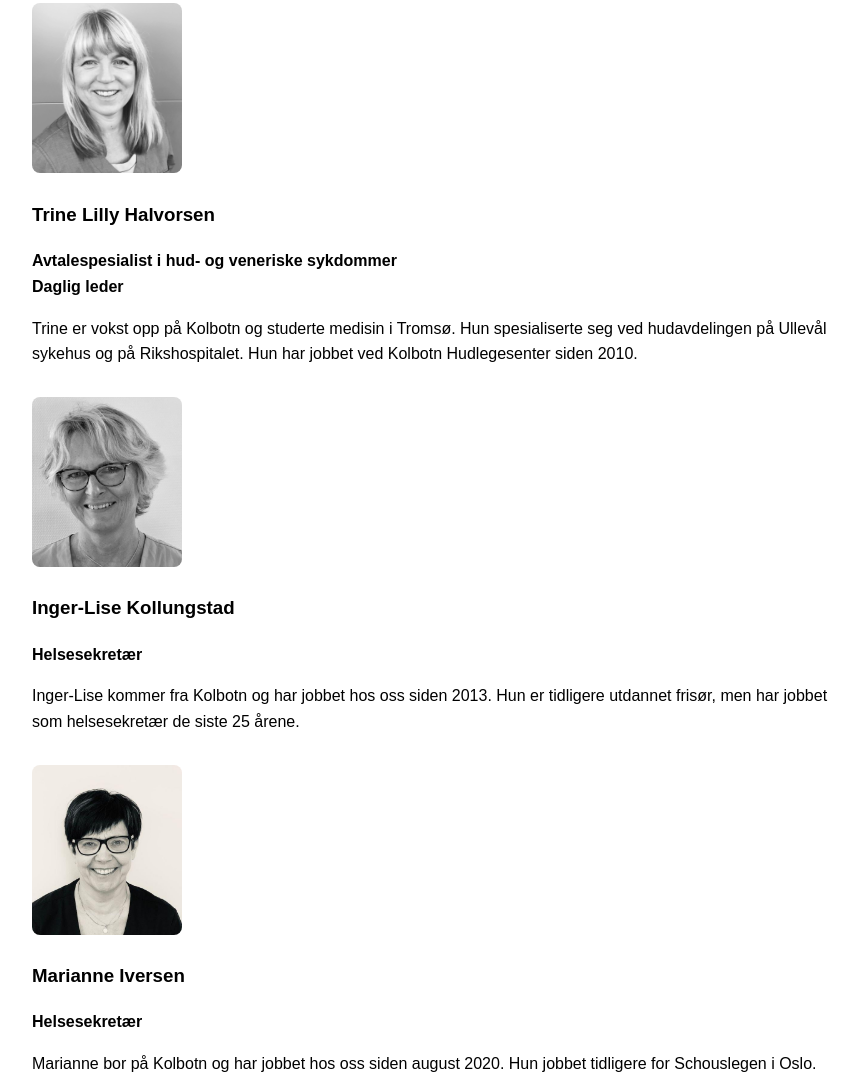
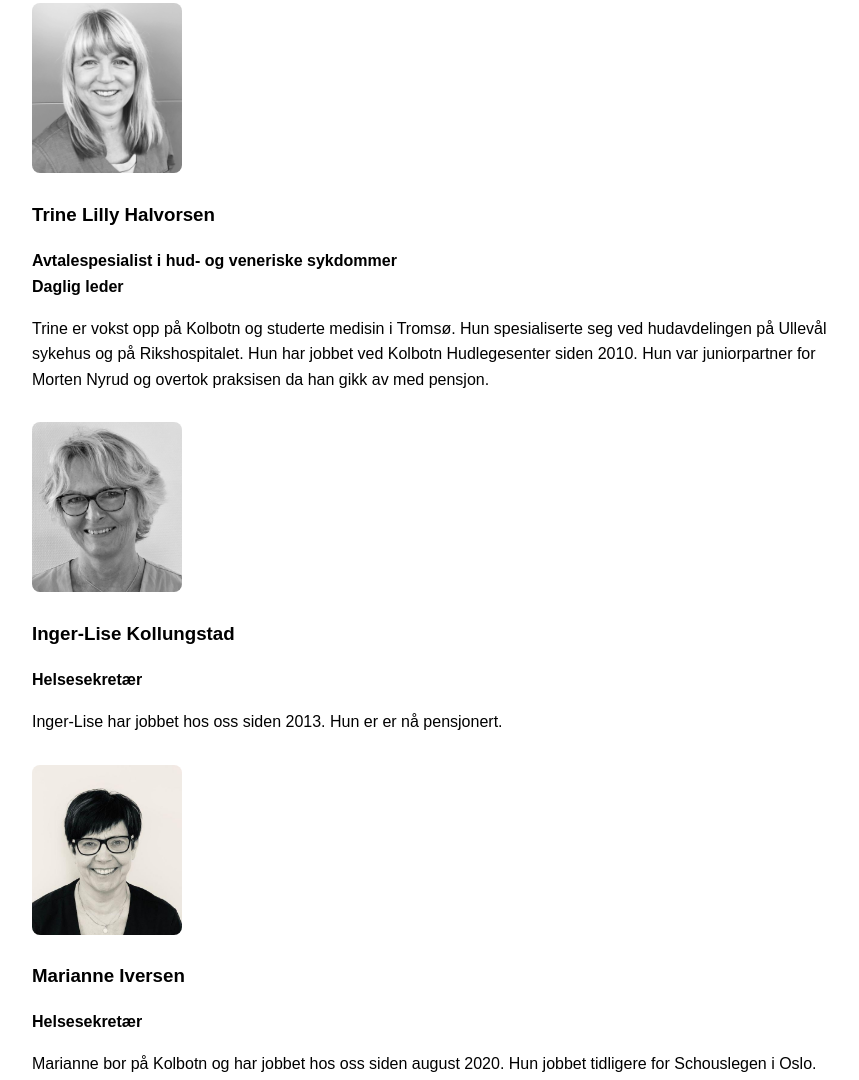
Before and after one commit to eivindhalvorsen/kolbotn-hudlegesenter, a plain HTML site: page ansatte.html in a window 1280 px wide. Shown: the part 487-1567 px from the top of the page, without its empty margins (208-1067 px from the left). Drawn offline with Linux system fonts and the light colour scheme.

Commit message:
Update ansatte.html

```diff
--- a/ansatte.html
+++ b/ansatte.html
@@ -35,11 +35,10 @@
 
 
   <h2>Ansatte</h2>
-  <div class="staff-member"><img src="trinelilly.jpg" alt="Trine Lilly Halvorsen"><h3>Trine Lilly Halvorsen</h3><p><strong>Avtalespesialist i hud- og veneriske sykdommer<br>Daglig leder</strong></p><p>Trine er vokst opp på Kolbotn og studerte medisin i Tromsø. Hun spesialiserte seg ved hudavdelingen på Ullevål sykehus og på Rikshospitalet. Hun har jobbet ved Kolbotn Hudlegesenter siden 2010.</p></div>
-  <div class="staff-member"><img src="ingerlise.jpg" alt="Inger-Lise Kollungstad"><h3>Inger-Lise Kollungstad</h3><p><strong>Helsesekretær</strong></p><p>Inger-Lise kommer fra Kolbotn og har jobbet hos oss siden 2013. Hun er tidligere utdannet frisør, men har jobbet som helsesekretær de siste 25 årene.</p></div>
+  <div class="staff-member"><img src="trinelilly.jpg" alt="Trine Lilly Halvorsen"><h3>Trine Lilly Halvorsen</h3><p><strong>Avtalespesialist i hud- og veneriske sykdommer<br>Daglig leder</strong></p><p>Trine er vokst opp på Kolbotn og studerte medisin i Tromsø. Hun spesialiserte seg ved hudavdelingen på Ullevål sykehus og på Rikshospitalet. Hun har jobbet ved Kolbotn Hudlegesenter siden 2010. Hun var juniorpartner for Morten Nyrud og overtok praksisen da han gikk av med pensjon.</p></div>
+  <div class="staff-member"><img src="ingerlise.jpg" alt="Inger-Lise Kollungstad"><h3>Inger-Lise Kollungstad</h3><p><strong>Helsesekretær</strong></p><p>Inger-Lise har jobbet hos oss siden 2013. Hun er er nå pensjonert.</p></div>
   <div class="staff-member"><img src="marianne.jpg" alt="Marianne Iversen"><h3>Marianne Iversen</h3><p><strong>Helsesekretær</strong></p><p>Marianne bor på Kolbotn og har jobbet hos oss siden august 2020. Hun jobbet tidligere for Schouslegen i Oslo.</p></div>
   <div class="staff-member"><img src="Panatda.jpeg" alt="Panatda Kethalo"><h3>Panatda Kethalo</h3><p><strong>Helsesekretær</strong></p><p>Panatda bor på Oppegård og har jobbet hos oss siden 1. september 2025. </p></div>
-  <div class="staff-member"><img src="solveig.jpg" alt="Solveig Mjelde Thoresen"><h3>Solveig Mjelde Thoresen</h3><p><strong>Helsesekretær</strong></p><p>Solveig har tidligere jobbet som helsesekretær ved Tårnåsen/Kolbotn legesenter. Hun er gått av med pensjon, men jobber hos oss av og til.</p></div>
   <footer><p>&copy; 2025 Kolbotn Hudlegesenter</p></footer>
 </body>
 </html>
```
